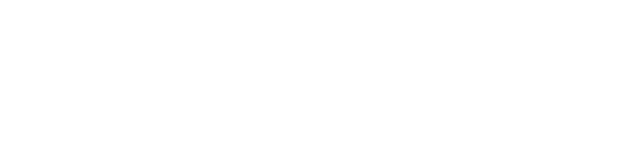
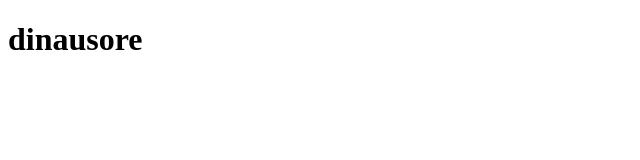
Before and after one commit to CouffignalCedric/helloWorld, a plain HTML site: page index.html in a window 1280 px wide. Shown: the whole page, without its empty margins (0-640 px from the left). Drawn offline with Linux system fonts and the light colour scheme.

Commit message:
create h1

```diff
--- a/index.html
+++ b/index.html
@@ -5,5 +5,6 @@
   <title>expo</title>
 </head>
 <body>
+  <h1>dinausore</h1>
 </body>
 </html>
```
